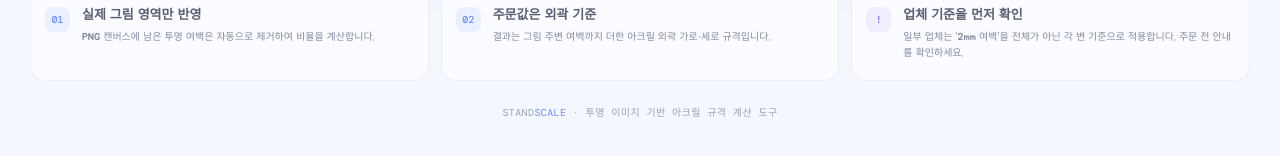
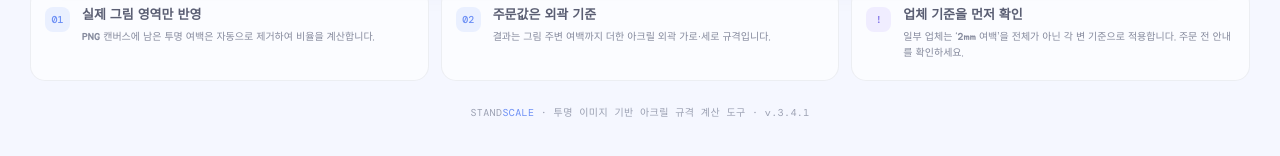
Before and after one commit to lonia0732-cpu/Size-Simulator-2, a React (Vite) app: page /Size-Simulator-2/ in a window 1280 px wide. Shown: the part 1731-1887 px from the top of the page. Built offline with nearby package versions, Linux system fonts and the light colour scheme.

Commit message:
Update Home.tsx

```diff
--- a/src/pages/Home.tsx
+++ b/src/pages/Home.tsx
@@ -2400,7 +2400,7 @@ export default function Home() {
 
       <footer>
         STAND<span>SCALE</span> · 투명 이미지
-        기반 아크릴 규격 계산 도구
+        기반 아크릴 규격 계산 도구 · v.3.4.1
       </footer>
     </main>
   );
```
